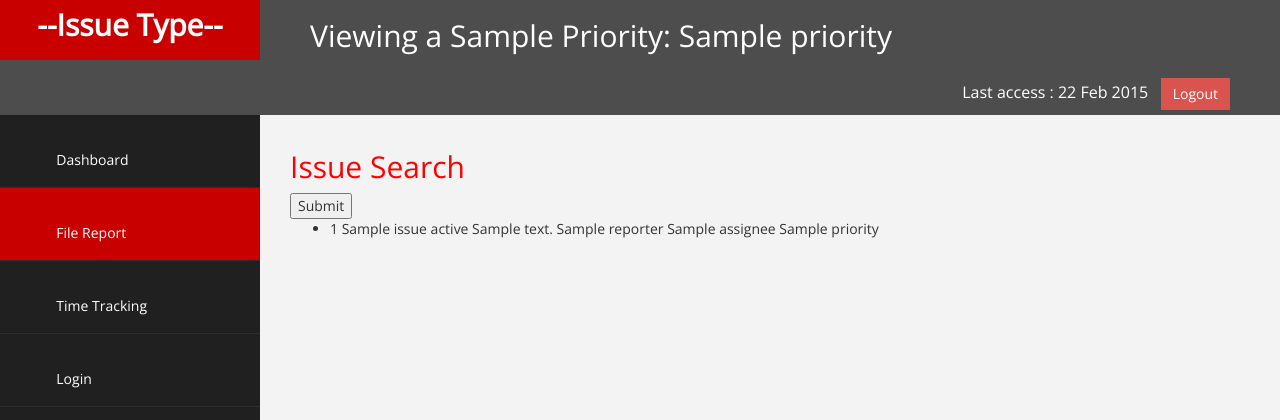
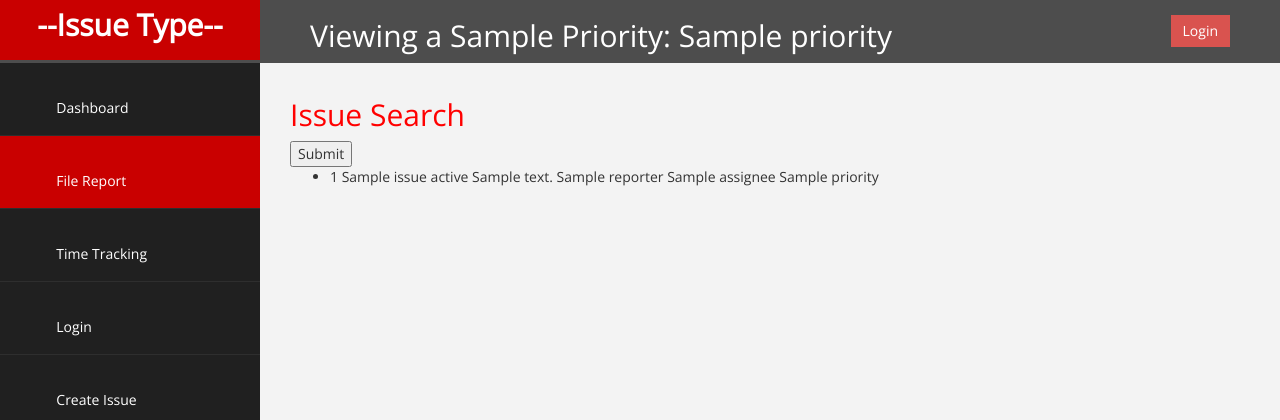
Before and after one commit to iamkelroy/CS673_G1_T3_BUGTRACKER, a Django app: template templates/search.html in a window 1280 px wide. Shown: the top 420 px of the page. Run offline with Django 3.2, Linux system fonts and the light colour scheme; the template is opened without the code that fills it: most values are stand-ins (such as "Sample title", 1, 10 or a date in 2020); some libraries are stand-ins or nearby versions; some web fonts are replaced.

Commit message:
Fixing login and logout to be dynamic.
1) Fixing the login and logout on the top frame to be dynamic
2) Removing a reference to a non-existant boostrap.js.

```diff
--- a/templates/base_v2.html
+++ b/templates/base_v2.html
@@ -34,7 +34,14 @@ font-size: 30px; " >Viewing a {{ issue.issue_type }} Priority: {{ issue.priority
   <div style="color: white;
 padding: 15px 50px 5px 50px;
 float: right;
-font-size: 16px;"> Last access : 22 Feb 2015 &nbsp; <a href="/admin/logout/" class="btn btn-danger square-btn-adjust">Logout</a> </div>
+font-size: 16px;">
+  {% if user.is_authenticated %}
+    Last access : {{ user.last_login }} &nbsp;
+    <a href="/admin/logout/" class="btn btn-danger square-btn-adjust">Logout</a>
+  {% else %}
+    <a href="/admin/login/" class="btn btn-danger square-btn-adjust">Login</a>
+  {% endif %}
+ </div>
         </nav>
            <!-- /. NAV TOP  -->
                 <nav class="navbar-default navbar-side" role="navigation">
@@ -70,7 +77,6 @@ font-size: 16px;"> Last access : 22 Feb 2015 &nbsp; <a href="/admin/logout/" cla
 </body>
 <script src="http://code.jquery.com/jquery.js"></script>
 <script src="{% static "js/bootstrap.min.js" %}"></script>
-<script src="{% static "js/bootstrap.js" %}"></script>
 <script src="http://twitter.github.com/bootstrap/assets/js/bootstrap-dropdown.js"></script>
 
 </html>
```
